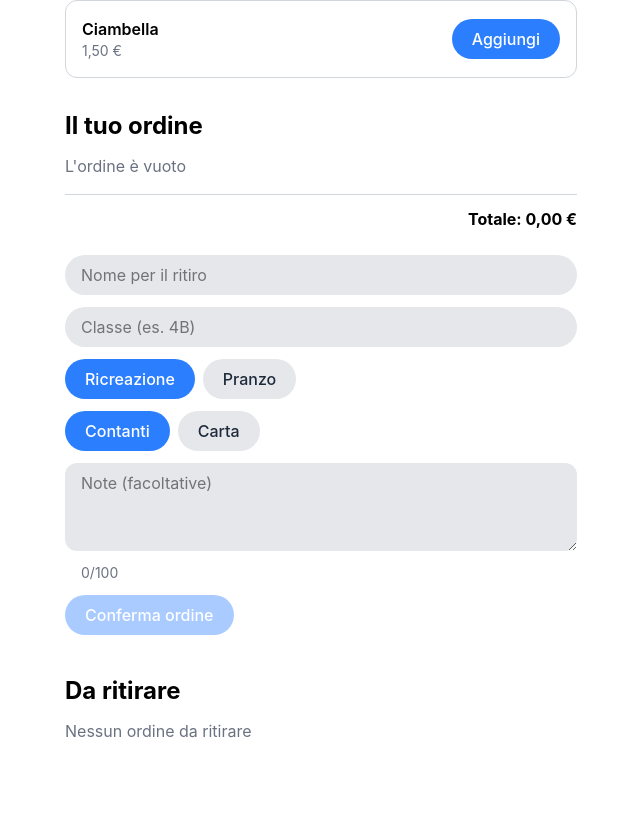
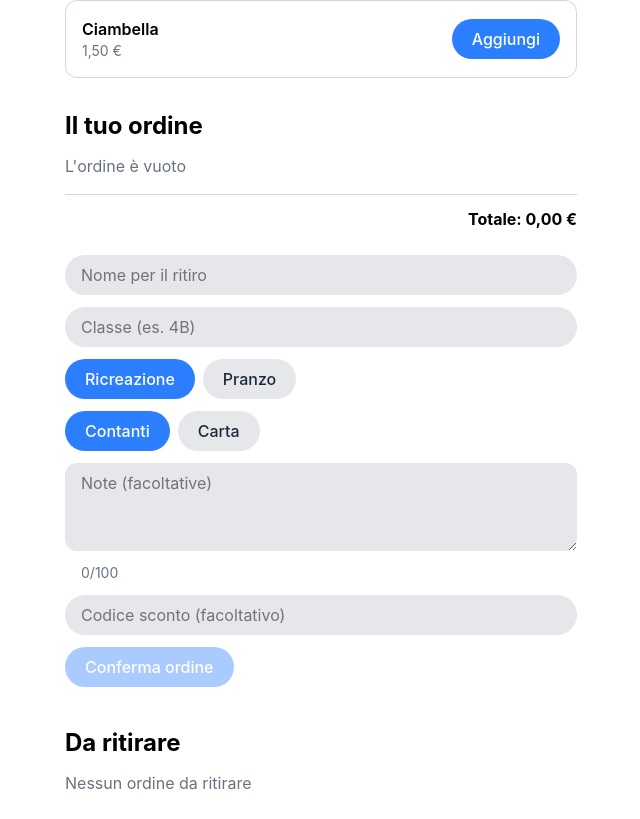
Before and after one commit to GiuliaP48/Ordine-al-bar, a React (Vite) app: page / in a window 1280 px wide. Shown: the part 988-1807 px from the top of the page, without its empty margins (319-959 px from the left). Before the commit the page ends 1755 px from the top, so only its background shows below. Built offline with nearby package versions, Linux system fonts and the light colour scheme.

Commit message:
Extra pro: codice sconto BAR10

```diff
--- a/src/App.tsx
+++ b/src/App.tsx
@@ -9,6 +9,7 @@ import Order from "./components/Order";
 import CheckoutForm from "./components/CheckoutForm";
 import type { Checkout, PickupOrder } from "./types";
 import PickupList from "./components/PickupList";
+import { applyDiscount } from "./utils/applyDiscount";
 
 function App() {
   // lo stato sta tutto in App e scende ai componenti con le props
@@ -52,14 +53,17 @@ function App() {
 
   // il form mi passa i dati del ritiro: mostro il messaggio e svuoto l'ordine
   function confirmOrder(checkout: Checkout) {
-    setConfirmed(`Ordine per ${checkout.nome} (${checkout.classe}), ritiro a ${checkout.ritiro}, ${checkout.pagamento}: ${formatPrice(total)}`);
+    // il totale con lo sconto, se c'è
+    const finalTotal = applyDiscount(total, checkout.codice);
+
+    setConfirmed(`Ordine per ${checkout.nome} (${checkout.classe}), ritiro a ${checkout.ritiro}, ${checkout.pagamento}: ${formatPrice(finalTotal)}`);
     // lo aggiungo agli ordini da ritirare: copio dati del form, prodotti e totale prima di svuotare l'ordine
     setPickups(prev => [...prev, {
       // lo 0 serve quando la lista è vuota: così il primo ordine ha id 1
       id: Math.max(0, ...prev.map(p => p.id)) + 1,
       checkout,
       items: order,
-      total,
+      total: finalTotal,
     }]);
     setOrder([]);
   }
--- a/src/components/CheckoutForm.tsx
+++ b/src/components/CheckoutForm.tsx
@@ -3,12 +3,14 @@ import Button from "./Button";
 import Input from "./Input";
 import type { Checkout } from "../types";
 import { cn } from "../utils/cn";
+import { applyDiscount, DISCOUNT_CODE } from "../utils/applyDiscount";
+import { formatPrice } from "../utils/formatPrice";
 
 // le props che CheckoutForm riceve da App
 type CheckoutFormProps = {
     onSubmit?: (data: Checkout) => void;
     disabled: boolean; // true quando l'ordine è vuoto: "Conferma ordine" non si può premere
-    total: number; // il totale dell'ordine: serve per il minimo di 3 € con la carta
+    total: number; // il totale dell'ordine: serve per il totale scontato e per il minimo di 3 € con la carta
     ricreazionePiena: boolean; // true quando ci sono già 3 ordini da ritirare a ricreazione
 }
 
@@ -18,7 +20,8 @@ const emptyErrors = {
     classe: [] as string[],
     ritiro: [] as string[],
     pagamento: [] as string[],
-    note: [] as string[]
+    note: [] as string[],
+    codice: [] as string[],
 }
 
 // un solo stato: i valori e se il form è già stato inviato
@@ -29,6 +32,7 @@ const defaultState = {
         ritiro: 'ricreazione',
         pagamento: 'contanti',
         note: "",
+        codice: "",
     } as Checkout,
     submitted: false, // diventa true al primo invio: da lì gli errori si aggiornano da soli
 }
@@ -67,14 +71,19 @@ const CheckoutForm = ({ onSubmit, disabled, total, ricreazionePiena }: CheckoutF
             errors = { ...errors, ritiro: ['La ricreazione è piena (massimo 3 ordini): scegli pranzo'] };
         }
 
-        // PAGAMENTO: con la carta il minimo è 3 €
-        if (values.pagamento === 'carta' && total < 3) {
+        // PAGAMENTO: con la carta il minimo è 3 € (contando lo sconto)
+        if (values.pagamento === 'carta' && applyDiscount(total, values.codice) < 3) {
             errors = { ...errors, pagamento: ['Con la carta l\'ordine minimo è 3,00 €'] };
         }
 
         // NOTE (facoltative)
         if (values.note.length > 100) {
             errors = { ...errors, note: ['Le note possono avere al massimo 100 caratteri'] };
+        }
+
+        // CODICE SCONTO (facoltativo): se c'è, deve essere BAR10
+        if (values.codice.trim() && values.codice.trim().toUpperCase() !== DISCOUNT_CODE) {
+            errors = { ...errors, codice: ['Codice sconto non valido'] };
         }
 
         return errors;
@@ -85,6 +94,9 @@ const CheckoutForm = ({ onSubmit, disabled, total, ricreazionePiena }: CheckoutF
 
     // la ricreazione piena la segnalo subito, anche prima dell'invio
     const ritiroErrors = validate(formState.values).ritiro;
+
+    // il totale con lo sconto, se il codice è giusto (altrimenti è uguale al totale)
+    const totaleScontato = applyDiscount(total, formState.values.codice);
 
     function confirmCheckout(e: React.SubmitEvent<HTMLFormElement>) {
         e.preventDefault(); // la pagina non si ricarica
@@ -182,6 +194,21 @@ const CheckoutForm = ({ onSubmit, disabled, total, ricreazionePiena }: CheckoutF
                 <p key={err} className="text-red-600 text-sm mt-1 px-4">{err}</p>
             ))}
 
+            <Input
+                placeholder="Codice sconto (facoltativo)"
+                value={formState.values.codice}
+                onChange={(valore) => setFormState(prev => ({
+                    ...prev,
+                    values: { ...prev.values, codice: valore },
+                }))}
+                errors={errors.codice}
+            />
+
+            {/* se il codice è giusto, mostro il totale scontato prima di confermare */}
+            {totaleScontato < total &&
+                <p className="font-semibold px-4">Totale scontato: {formatPrice(totaleScontato)}</p>
+            }
+
             {/* questo invia il form (anche premendo Invio); con l'ordine vuoto è disattivato */}
             <Button type="submit" disabled={disabled} className="w-fit">Conferma ordine</Button>
         </form>
--- a/src/types.ts
+++ b/src/types.ts
@@ -7,12 +7,13 @@ export type Checkout = {
     ritiro: 'ricreazione' | 'pranzo';
     pagamento: 'contanti' | 'carta';
     note: string; // se non scrivo niente restano ""
+    codice: string; // codice sconto, se non scrivo niente resta ""
 }
 
 // un ordine confermato che aspetta di essere ritirato
 export type PickupOrder = {
     id: number;
-    checkout: Checkout;     // nome, classe, ritiro, pagamento, note
-    items: OrderItem[];     // i prodotti ordinati
-    total: number;          // il totale pagato
+    checkout: Checkout; // nome, classe, ritiro, pagamento, note
+    items: OrderItem[]; // i prodotti ordinati
+    total: number; // il totale pagato
 }
--- /dev/null
+++ b/src/utils/applyDiscount.ts
@@ -0,0 +1,6 @@
+export const DISCOUNT_CODE = 'BAR10';
+
+// restituisce il totale scontato se il codice è giusto (in maiuscolo o minuscolo), altrimenti il totale normale
+export function applyDiscount(total: number, codice: string) {
+    return codice.trim().toUpperCase() === DISCOUNT_CODE ? total * 0.9 : total;
+}
```
